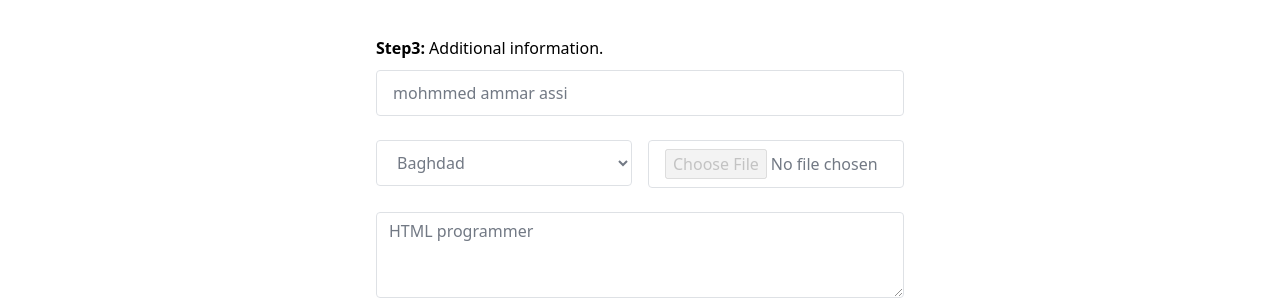
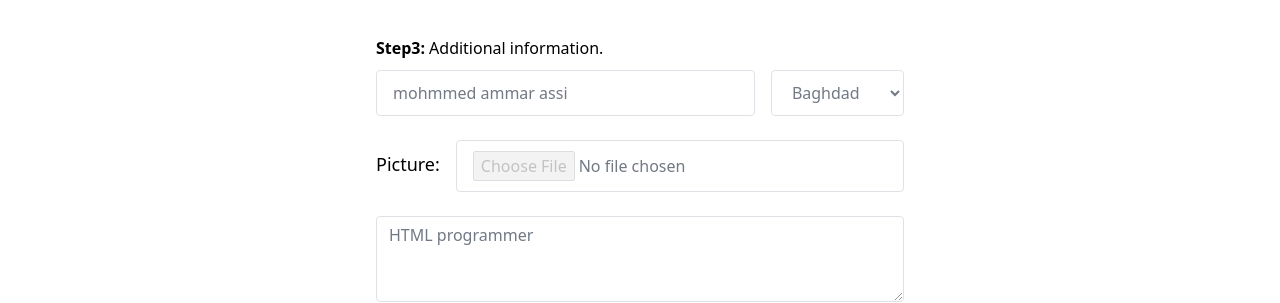
Before and after one commit to moh1434/Maslah-Tech-vue3, a Vue app: page /sign-up in a window 1280 px wide. Shown: the part 508-811 px from the top of the page. Built offline with nearby package versions, Linux system fonts and the light colour scheme; no server answers.

Commit message:
add Picture label

```diff
--- a/src/components/Auth/SignUpForm.vue
+++ b/src/components/Auth/SignUpForm.vue
@@ -404,7 +404,7 @@ async function signUp(event: Event) {
             <h2 class="inline-block font-bold">{{ t('step') }}3:</h2>
             <p class="px-1">{{ t('step3_message') }}.</p>
           </div>
-          <div class="form-group mb-6">
+          <div class="flex gap-4 form-group mb-6">
             <input
               type="text"
               required
@@ -412,26 +412,24 @@ async function signUp(event: Event) {
               class="base-input px-3 md:px-4 py-1.5 md:py-2.5"
               :placeholder="t('full-name')"
             />
-          </div>
-          <div class="grid grid-cols-2 gap-4">
-            <div class="form-group mb-6">
+
             <select
               name="city"
-                class="base-input px-3 md:px-4 py-1.5 md:py-2.5"
+              class="base-input px-3 md:px-4 py-1.5 md:py-2.5 i-w-44"
             >
               <option>{{ t('baghdad') }}</option>
               <option>{{ t('basra') }}</option>
             </select>
           </div>
-            <div class="form-group mb-6">
+          <div class="flex gap-4 form-group mb-6 direction">
+            <label class="text-lg py-1.5 md:py-2.5">{{ t('avatar') }}:</label>
             <input
               required
               type="file"
               accept="image/x-png,image/jpeg"
               name="picture"
-                class="base-input px-3 md:px-4 py-1 md:py-2"
+              class="base-input px-3 md:px-4 py-1.5 md:py-2.5"
             />
-            </div>
           </div>
           <div class="form-group mb-6">
             <textarea
@@ -509,6 +507,9 @@ async function signUp(event: Event) {
   @apply block w-full text-base font-normal  text-gray-700  bg-white bg-clip-padding  border border-solid border-gray-300  rounded  transition  ease-in-out  m-0  focus:text-gray-700  focus:bg-white  focus:border-blue-600  focus:outline-none;
 }
 
+.i-w-44 {
+  @apply w-44 !important;
+}
 .sign-up-form input:disabled,
 .sign-up-form textarea:disabled,
 .sign-up-form select:disabled,
--- a/src/locales/ar.json
+++ b/src/locales/ar.json
@@ -70,5 +70,6 @@
   "email_verify_hint2": "Hint: open your email to verify it, then click `I verified it` button",
   "email_verify_hint": "تلميح: افتح ايميلك وفعله, ثم إضغط زر `لقد فعلته`",
   "step2_message": "أكتب رقم موبايلك ثم أكده",
-  "step3_message": "معلومات إضافية"
+  "step3_message": "معلومات إضافية",
+  "avatar": "صورتك"
 }
--- a/src/locales/en.json
+++ b/src/locales/en.json
@@ -69,5 +69,6 @@
   "i_verified_it": "I verified it",
   "email_verify_hint": "Hint: open your email to verify it, then click `I verified it` button",
   "step2_message": "Write your Phone number then confirm it",
-  "step3_message": "Additional information"
+  "step3_message": "Additional information",
+  "avatar": "Picture"
 }
```
Lines whose indentation alone changed are shown as unchanged.
